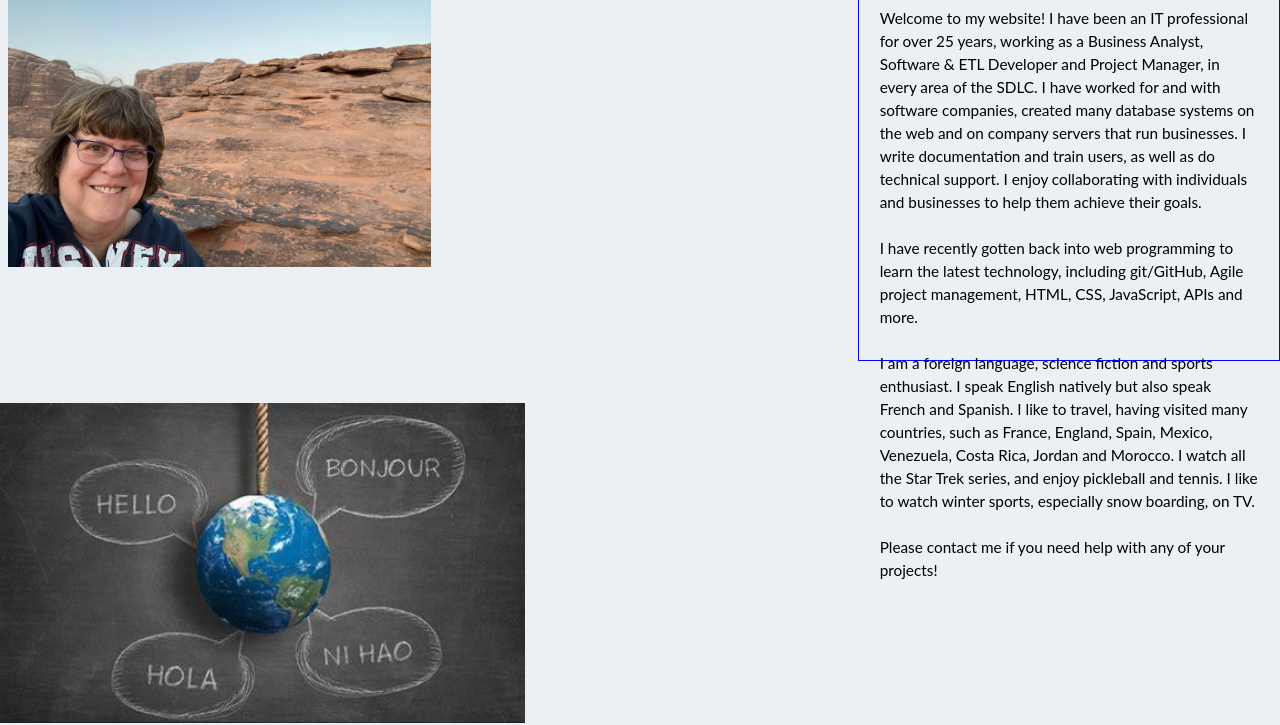
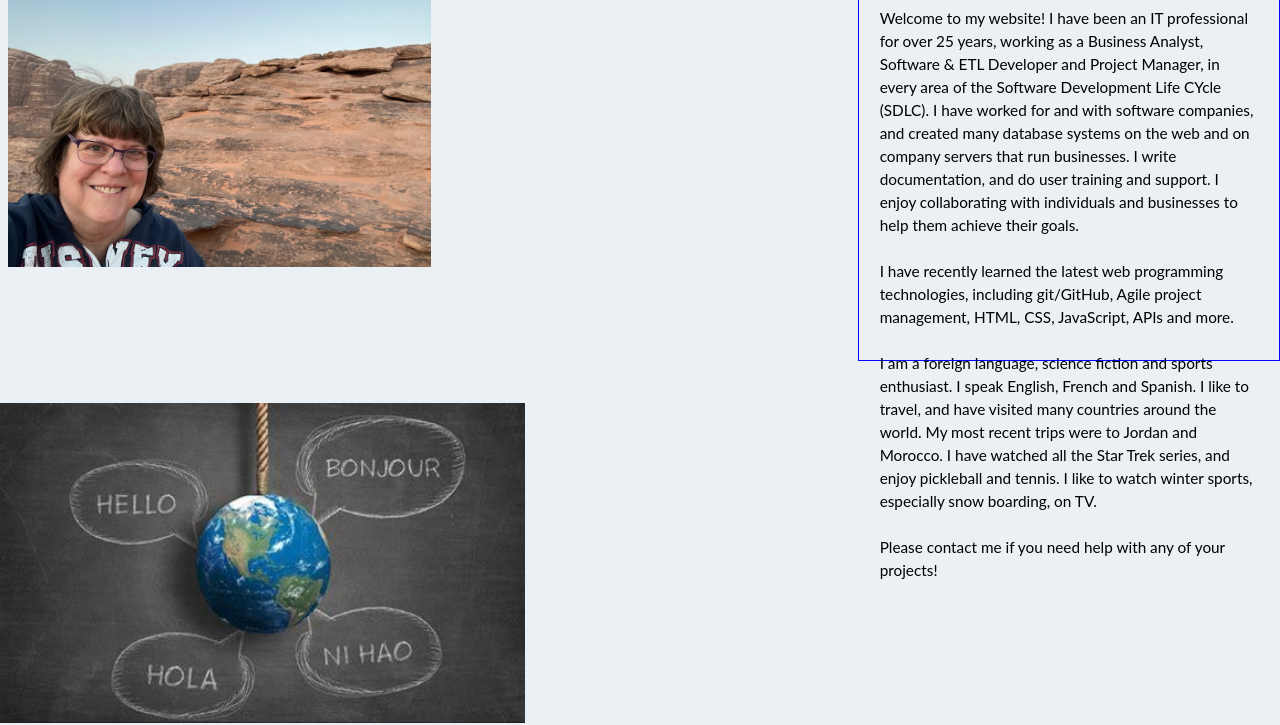
Before and after one commit to abrownstein2022/Mod2AdvCSSPortfolio, a plain HTML site: page index.html in a window 1280 px wide. Shown: the part 97-822 px from the top of the page. Drawn offline with Linux system fonts and the light colour scheme.

Commit message:
again more changes to finalize aboutme text

```diff
--- a/index.html
+++ b/index.html
@@ -37,19 +37,17 @@
     <div id="aboutme" class="aboutme">
       <h1>About Me</h1>
       <p>Welcome to my website! I have been an IT professional for over 25 years, working as a Business
-        Analyst, Software & ETL Developer and Project Manager, in every area of the SDLC. I have worked for and with software companies,
-        created many database systems on the web and on company servers that run businesses. I write documentation and
-        train
-        users, as well as do technical support. I enjoy collaborating with individuals and businesses to help
+        Analyst, Software & ETL Developer and Project Manager, in every area of the Software Development Life CYcle (SDLC). I have worked for and with software companies,
+        and created many database systems on the web and on company servers that run businesses. I write documentation, and do
+        user training and support. I enjoy collaborating with individuals and businesses to help
         them achieve their goals.
         <br><br>
-        I have recently gotten back into web programming to learn the latest technology, including
+        I have recently learned the latest web programming technologies, including
         git/GitHub, Agile project management, HTML, CSS, JavaScript, APIs and more.
         <br><br>
-        I am a foreign language, science fiction and sports enthusiast. I speak English natively
-        but also speak French and Spanish.
-        I like to travel, having visited many countries, such as France, England, Spain, Mexico, Venezuela, Costa Rica, Jordan and Morocco.
-        I watch all the Star Trek series, and enjoy pickleball and tennis. I like to watch winter sports, especially snow boarding, on TV.<br><br>
+        I am a foreign language, science fiction and sports enthusiast. I speak English, French and Spanish.
+        I like to travel, and have visited many countries around the world.  My most recent trips were to Jordan and Morocco.
+        I have watched all the Star Trek series, and enjoy pickleball and tennis. I like to watch winter sports, especially snow boarding, on TV.<br><br>
         Please contact me if you need help with any of your projects!
       </p>
     </div>
```
